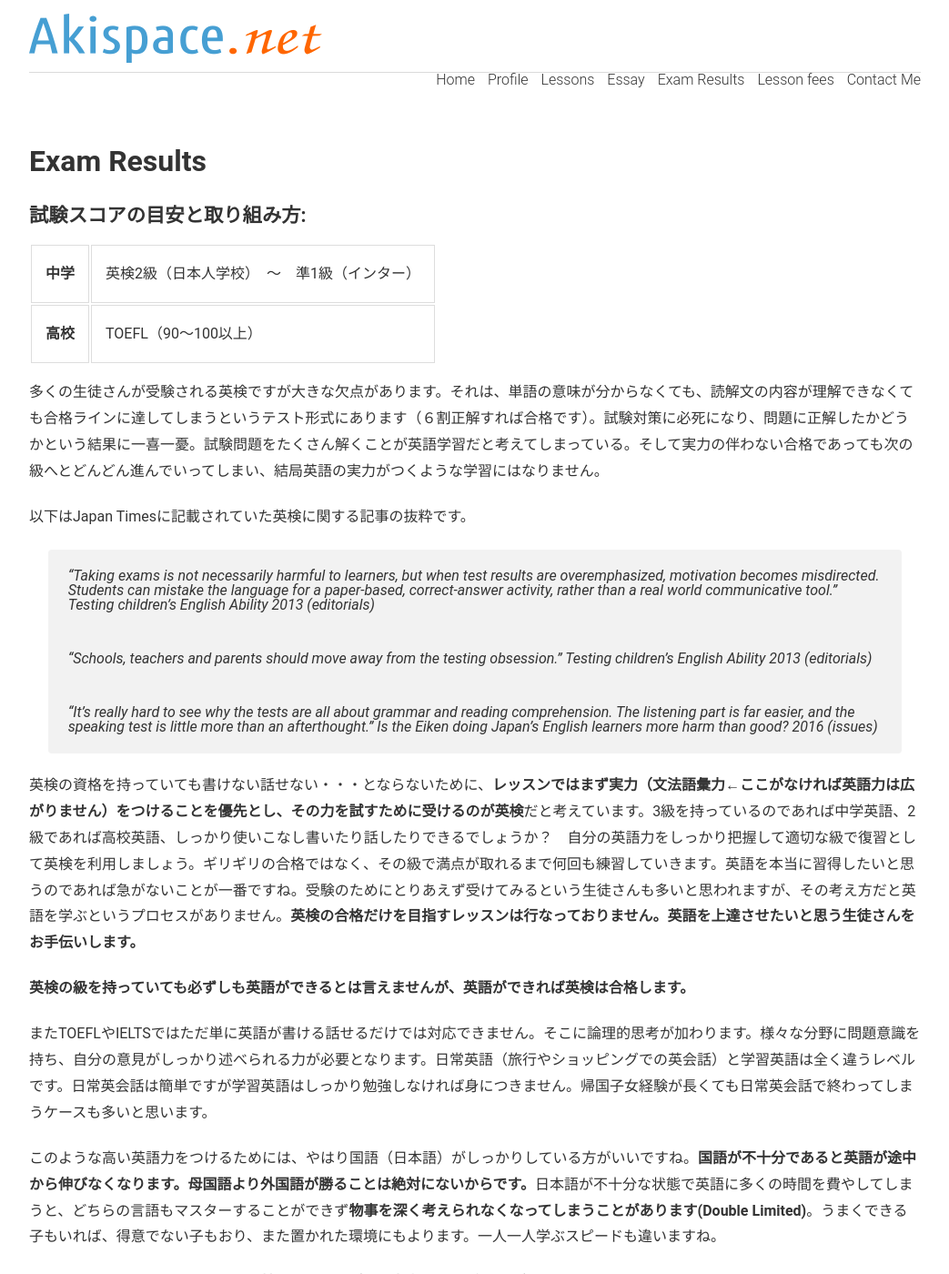
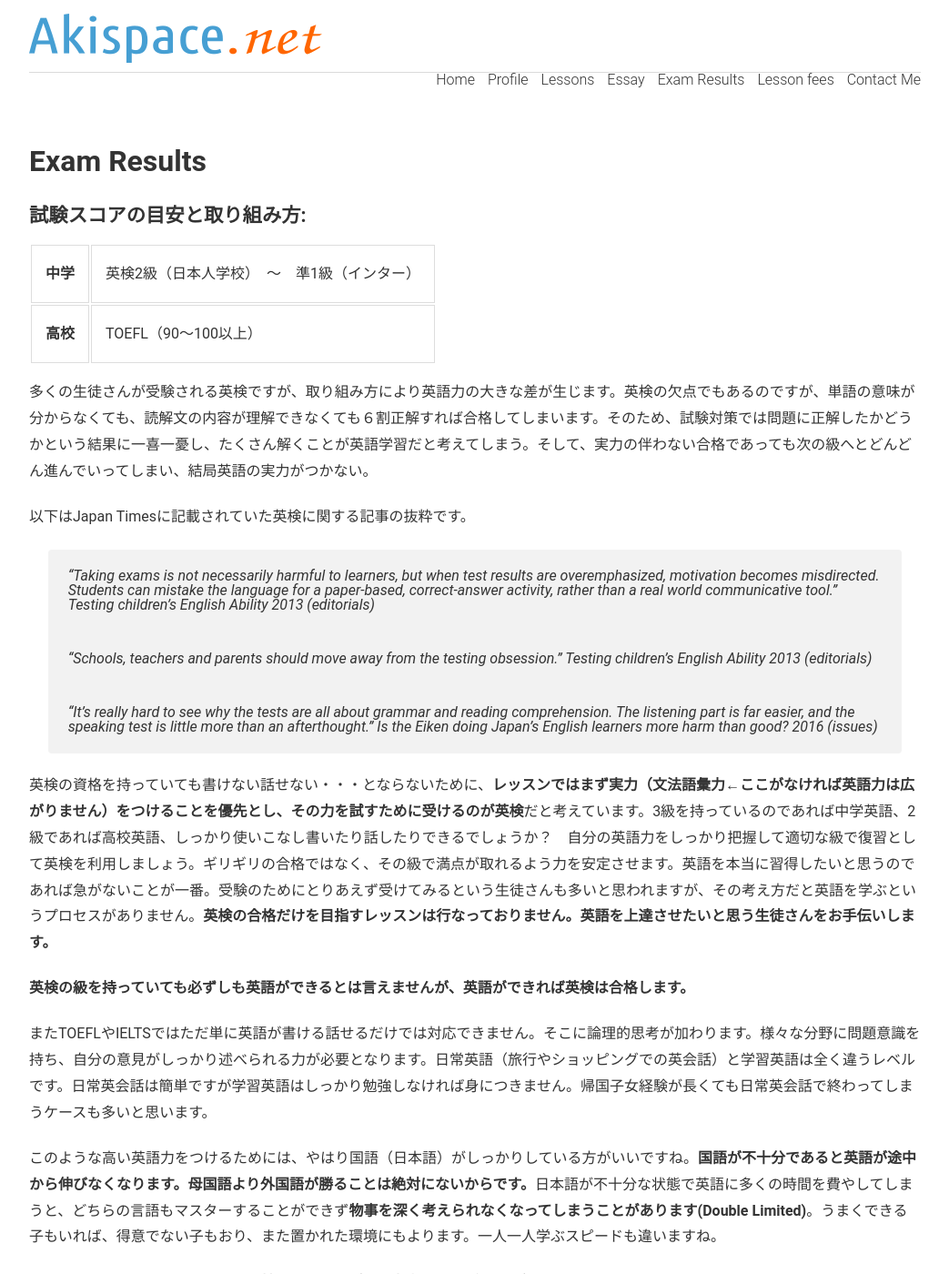
Before and after one commit to phocean/akispace, a Jekyll site: the page built from exam_results.md, in a window 1280 px wide and 1400 px high. Shown: the whole window at 91% size, without its empty margins (118-1161 px from the left). Built offline with Jekyll 4.4.1, drawn with Linux system fonts in a browser that asks for light colours; some of the changed text lies outside the part shown.

Commit message:
Update exam_results.md

```diff
--- a/exam_results.md
+++ b/exam_results.md
@@ -20,7 +20,7 @@ description: オンライン英語家庭教師　小学生から大学生まで
 </tr>
 </table>
 
-多くの生徒さんが受験される英検ですが大きな欠点があります。それは、単語の意味が分からなくても、読解文の内容が理解できなくても合格ラインに達してしまうというテスト形式にあります（６割正解すれば合格です）。試験対策に必死になり、問題に正解したかどうかという結果に一喜一憂。試験問題をたくさん解くことが英語学習だと考えてしまっている。そして実力の伴わない合格であっても次の級へとどんどん進んでいってしまい、結局英語の実力がつくような学習にはなりません。
+多くの生徒さんが受験される英検ですが、取り組み方により英語力の大きな差が生じます。英検の欠点でもあるのですが、単語の意味が分からなくても、読解文の内容が理解できなくても６割正解すれば合格してしまいます。そのため、試験対策では問題に正解したかどうかという結果に一喜一憂し、たくさん解くことが英語学習だと考えてしまう。そして、実力の伴わない合格であっても次の級へとどんどん進んでいってしまい、結局英語の実力がつかない。
 
 以下はJapan Timesに記載されていた英検に関する記事の抜粋です。
 
@@ -30,7 +30,7 @@ description: オンライン英語家庭教師　小学生から大学生まで
 >
 > "It's really hard to see why the tests are all about grammar and reading comprehension. The listening part is far easier, and the speaking test is little more than an afterthought." Is the Eiken doing Japan's English learners more harm than good? 2016 (issues)
 
-英検の資格を持っていても書けない話せない・・・とならないために、<strong>レッスンではまず実力（文法語彙力←ここがなければ英語力は広がりません）をつけることを優先とし、その力を試すために受けるのが英検</strong>だと考えています。3級を持っているのであれば中学英語、2級であれば高校英語、しっかり使いこなし書いたり話したりできるでしょうか？　自分の英語力をしっかり把握して適切な級で復習として英検を利用しましょう。ギリギリの合格ではなく、その級で満点が取れるまで何回も練習していきます。英語を本当に習得したいと思うのであれば急がないことが一番ですね。受験のためにとりあえず受けてみるという生徒さんも多いと思われますが、その考え方だと英語を学ぶというプロセスがありません。**英検の合格だけを目指すレッスンは行なっておりません。英語を上達させたいと思う生徒さんをお手伝いします。**
+英検の資格を持っていても書けない話せない・・・とならないために、<strong>レッスンではまず実力（文法語彙力←ここがなければ英語力は広がりません）をつけることを優先とし、その力を試すために受けるのが英検</strong>だと考えています。3級を持っているのであれば中学英語、2級であれば高校英語、しっかり使いこなし書いたり話したりできるでしょうか？　自分の英語力をしっかり把握して適切な級で復習として英検を利用しましょう。ギリギリの合格ではなく、その級で満点が取れるよう力を安定させます。英語を本当に習得したいと思うのであれば急がないことが一番。受験のためにとりあえず受けてみるという生徒さんも多いと思われますが、その考え方だと英語を学ぶというプロセスがありません。**英検の合格だけを目指すレッスンは行なっておりません。英語を上達させたいと思う生徒さんをお手伝いします。**
 
 **英検の級を持っていても必ずしも英語ができるとは言えませんが、英語ができれば英検は合格します。**
 
@@ -55,6 +55,7 @@ description: オンライン英語家庭教師　小学生から大学生まで
 海外/ University of Southampton（イギリス） Design Academy Einthoven（オランダ）私立 / 慶応義塾大学（多数）、早稲田大学（国際教養他多数）、上智大学、青山学院大学、立教大学、立命館大学、関西大学など　国立 / 一橋大学、横浜国立大学など
 
 2024年　上智大学　合格おめでとう！
+2024年　慶應大学（2名）　合格おめでとう！
 
 <strong>高校生（高校入試含む）：</strong>
 
```
